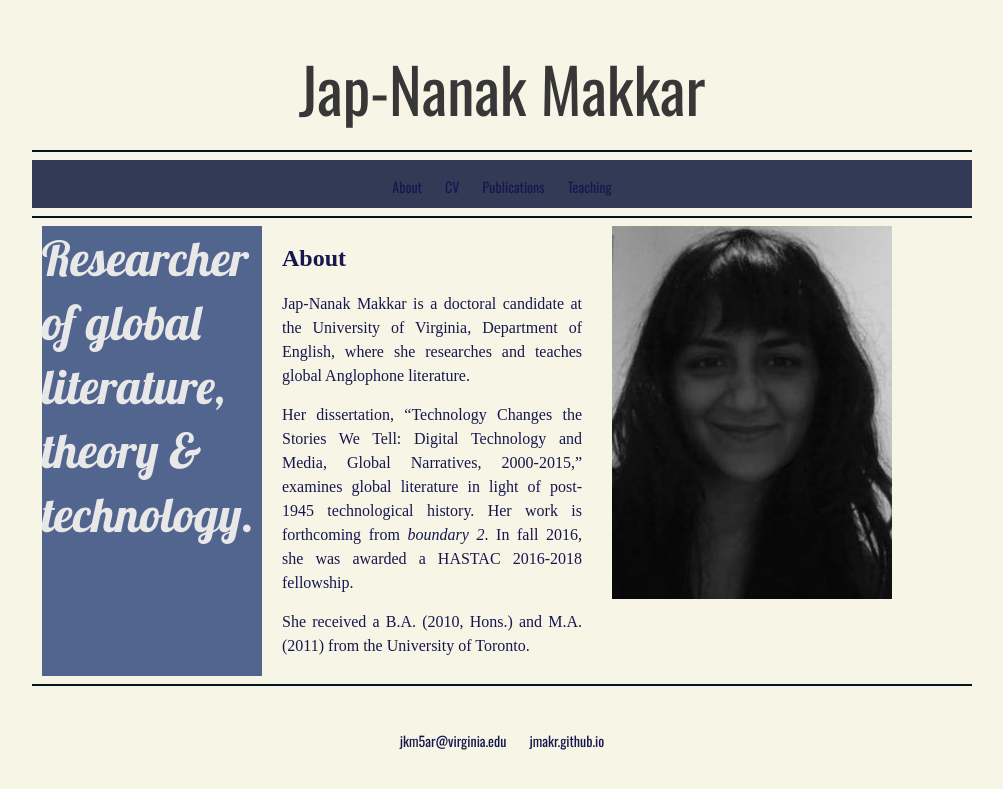
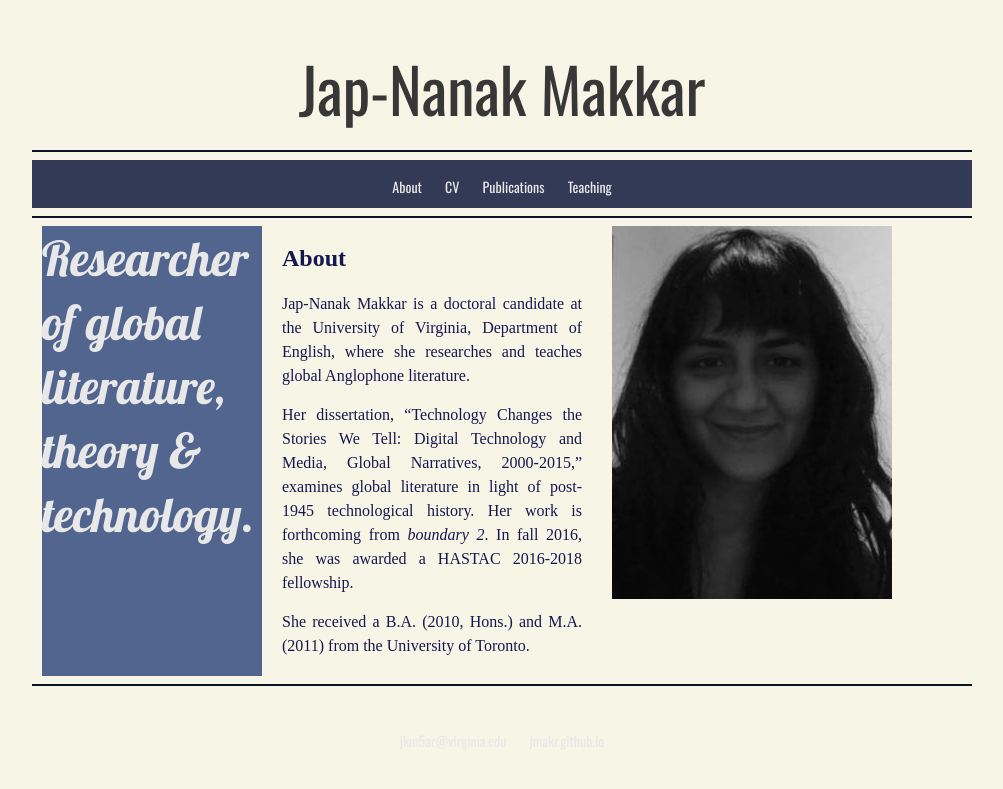
Before and after one commit to jmakr/jmakr.github.io, a Jekyll site: the page built from index.html, in a window 1280 px wide. Shown: the top 789 px of the page, without its empty margins (138-1141 px from the left). Built offline with Jekyll 4.4.1, drawn with Linux system fonts in a browser that asks for light colours; some web fonts are replaced.

Commit message:
Update main.css

```diff
--- a/css/main.css
+++ b/css/main.css
@@ -108,7 +108,7 @@
 }
 
 a {
-    color:#16174f; /* deep blue */
+     color: #e8e8e8; /* clean*/
     text-decoration: none;
     padding:10px;
 }
```
